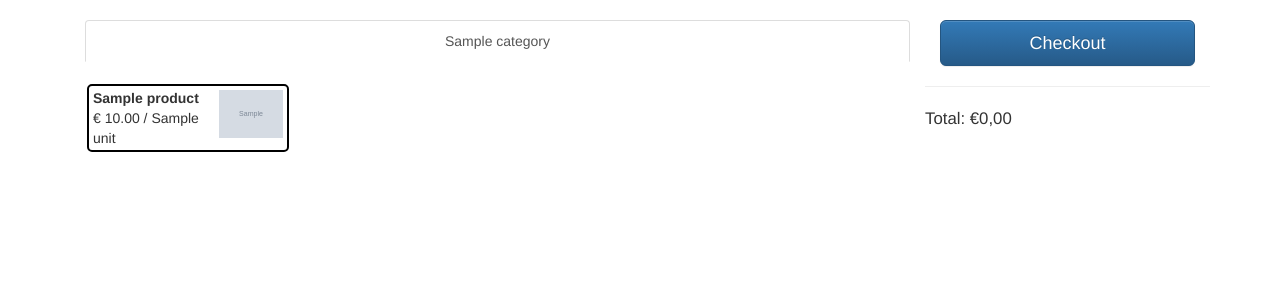
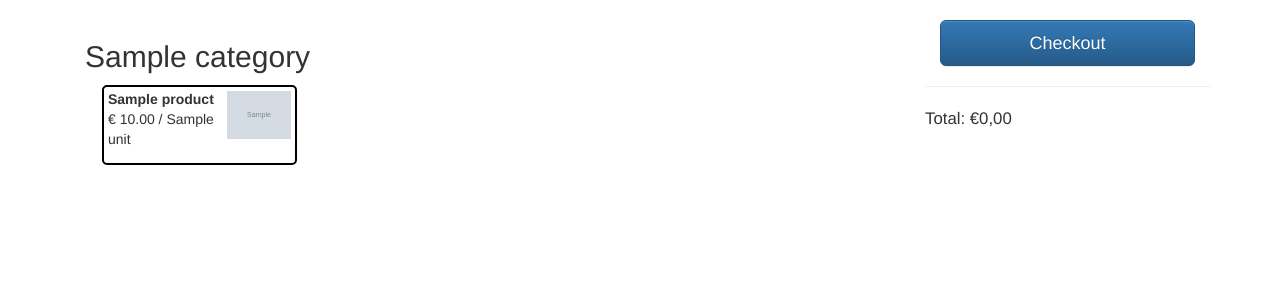
Before and after one commit to TkkrLab/barsystem, a Django app: template barsystem_gui/templates/barsystem/products.html in a window 1280 px wide. Shown: the part 51-351 px from the top of the page. Run offline with Django 3.2, Linux system fonts and the light colour scheme; the template is opened without the code that fills it: most values are stand-ins (such as "Sample title", 1, 10 or a date in 2020); grey boxes marked "Sample" are stand-in pictures; some libraries are stand-ins or nearby versions.

Commit message:
Change products page layout.

```diff
--- a/barsystem_gui/static/css/main.css
+++ b/barsystem_gui/static/css/main.css
@@ -46,7 +46,7 @@ input[type=number] {
 	cursor: pointer;
 	padding: 2px;
 	padding-left: 4px;
-	min-height: 62px;
+	min-height: 80px;
 }
 .product:hover > div {
 	border-color: #ee0;
--- a/barsystem_gui/templates/barsystem/products.html
+++ b/barsystem_gui/templates/barsystem/products.html
@@ -105,50 +105,14 @@ var cart = {{cart.js|safe}};
 
 <!-- products -->
 <div id="products" class="col-xs-12 col-sm-8 col-md-9 col-lg-9">
-	<div role="tabpanel">
-		<ul class="nav nav-tabs nav-justified" role="tablist">
-{% comment %}
-			<li class="active"><a data-toggle="tab" data-target="#category_popular">{% trans 'Popular' %}</a></li>
-{% endcomment %}
-			{% for group in products_by_category %}
-			<li role="presentation"{% if forloop.first %} class="active"{%endif%}>
-			{% if group.grouper == None %}
-			<a role="tab" data-toggle="tab" data-target="#category_unsorted">{% trans 'Unsorted' %}</a>
-			{% else %}
-			<a role="tab" data-toggle="tab" data-target="#category_{{group.grouper.id}}">{{group.grouper.name}}</a>
-			{% endif %}
-			</li>
-			{% endfor %}
-{% comment %}
-			<li><a data-toggle="tab" data-target="#category_special">{% trans 'Special products' %}</a></li>
-{% endcomment %}
-		</ul>
-		<br>
-		<div id="tabContent" class="tab-content">
-{% comment %}
-			<div class="tab-pane active" id="category_popular">
-			{% with products=popular_products %}
-			{% include 'barsystem/products.inc.html' %}
-			{% endwith %}
-			</div>
-{% endcomment %}
-
-			{% for group in products_by_category %}
-			<div class="tab-pane{% if forloop.first %} active{%endif%}" id="category_{% if group.grouper == None %}unsorted{% else %}{{group.grouper.id}}{% endif %}">
-			{% with products=group.list %}
-			{% include 'barsystem/products.inc.html' %}
-			{% endwith %}
-			</div>
-			{% endfor %}
-{% comment %}
-			<div class="tab-pane" id="category_special">
-			{% with products=special_products %}
-			{% include 'barsystem/products.inc.html' %}
-			{% endwith %}
-			</div>
-{% endcomment %}
+	{% for group in products_by_category %}
+		<h2>{% if group.grouper == None %}{% trans 'Unsorted' %}{% else %}{{group.grouper.name}}{% endif %}</h2>
+		<div class="col-md-12">
+		{% with products=group.list %}
+		{% include 'barsystem/products.inc.html' %}
+		{% endwith %}
 		</div>
-	</div>
+	{% endfor %}
 </div>
 <!-- end products -->
 
```
